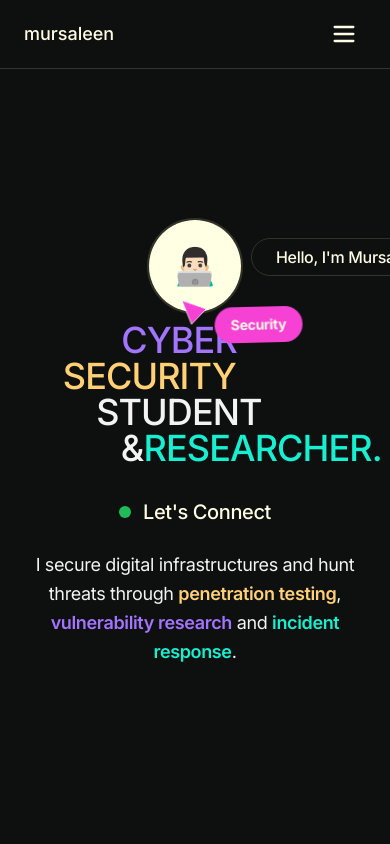
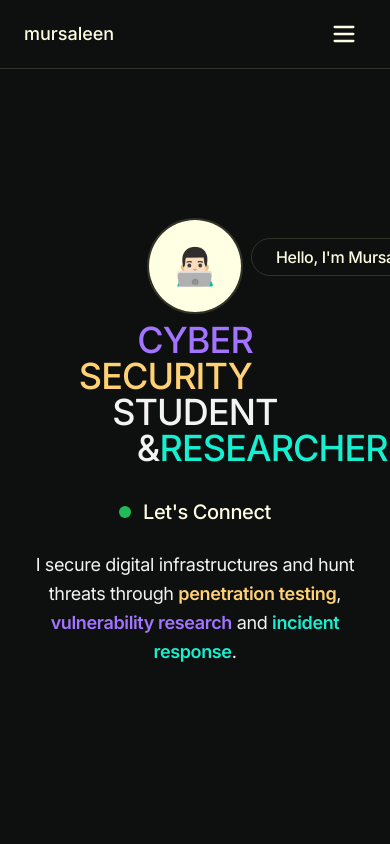
Before and after one commit to Mursaleen7/Personal-Portfolio, a React (Vite) app: page / in a window 390 px wide. Shown: the top 844 px of the page. Built offline with nearby package versions, Linux system fonts and the light colour scheme.

Commit message:
fix: improve mobile responsiveness

```diff
--- a/src/components/Hero.jsx
+++ b/src/components/Hero.jsx
@@ -57,7 +57,7 @@ const Hero = () => {
           </motion.div>
 
           {/* Main Headline Block - Centered below avatar with specific line alignments */}
-          <motion.div variants={itemVariants} className="relative -ml-8">
+          <motion.div variants={itemVariants} className="relative lg:-ml-8">
             <div className="font-headline font-medium text-4xl md:text-6xl lg:text-8xl leading-none tracking-tight uppercase">
 
               {/* Line 1: CYBER - Center aligned */}
@@ -126,7 +126,7 @@ const Hero = () => {
           </motion.div>
 
           {/* Interactive Cursors - Layered on top with precise positioning */}
-          <motion.div className="absolute inset-0 pointer-events-none overflow-visible">
+          <motion.div className="absolute inset-0 pointer-events-none overflow-visible hidden lg:block">
             {/* Security Cursor - Tip over center of Hello pill */}
             <motion.div
               className="absolute cursor-pointer"
```
